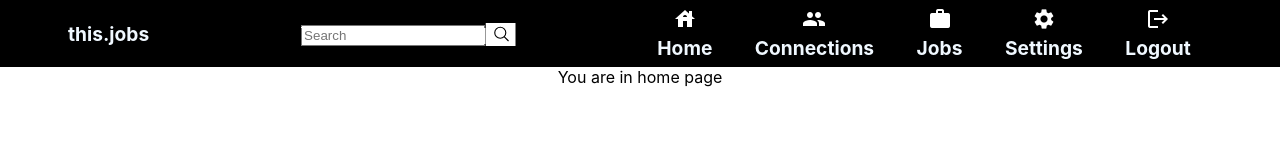
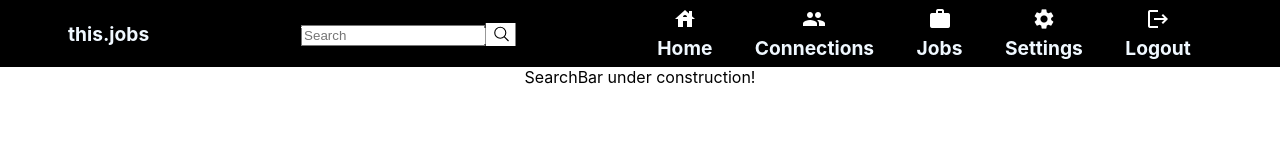
Before and after one commit to flash29/this.jobs, a React (Create React App) app in the folder frontend/: page /search in a window 1280 px wide. Shown: the top 160 px of the page. Built offline with nearby package versions, Linux system fonts and the light colour scheme.

Commit message:
searchBar route

```diff
--- a/frontend/src/App.js
+++ b/frontend/src/App.js
@@ -13,7 +13,7 @@ function App() {
     <BrowserRouter>
       <Routes>
         <Route path="/" element={<Home />} />
-        <Route path = "/search" element = {<Home/>} />
+        <Route path = "/search" element = {<Search/>} />
         <Route path="/connections" element={<Search />} />
         <Route path="/jobs" element={<Jobs />} />
         <Route path="/settings" element={<Settings />} />
--- a/frontend/src/dashboard/Search/Search.js
+++ b/frontend/src/dashboard/Search/Search.js
@@ -4,7 +4,7 @@ function Search() {
     return (
       <div className="App">
           <NavBar />
-          SearchBar under construction
+          SearchBar under construction!
       </div>
     );
   }
```
